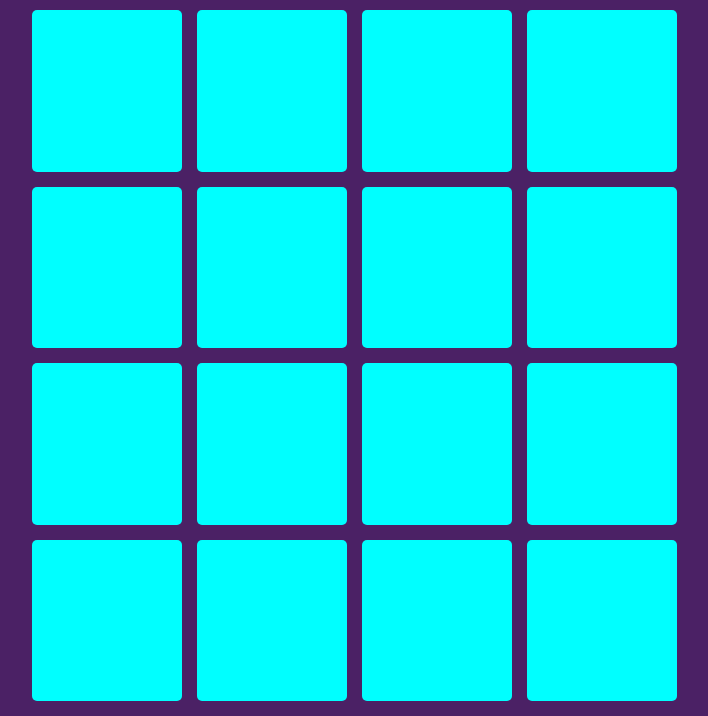
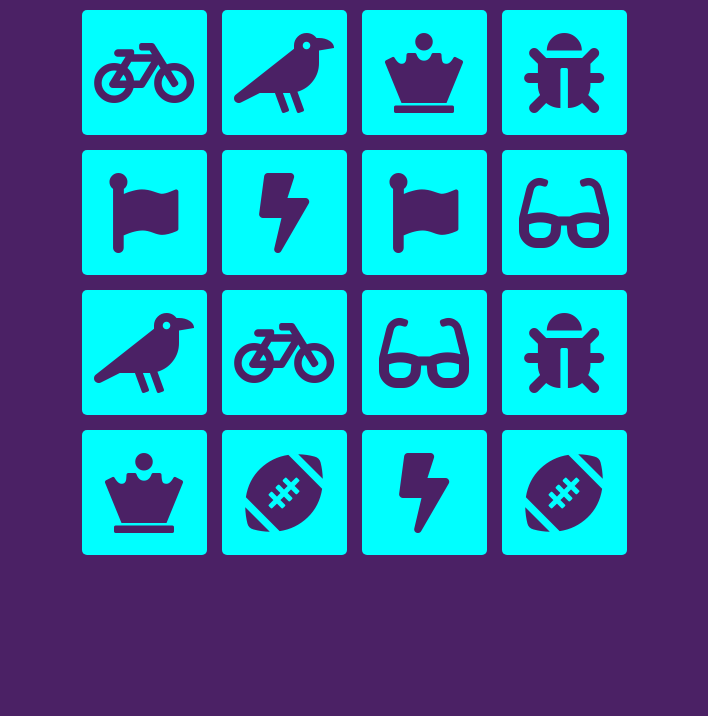
Before and after one commit to MISStexOURIAN/memory-game, a plain HTML site: page index.html in a window 1280 px wide. Shown: the part 84-800 px from the top of the page, without its empty margins (286-994 px from the left). Drawn offline with Linux system fonts and the light colour scheme.

Commit message:
Used FontAwesome to place matching icons on playing cards.

```diff
--- a/index.html
+++ b/index.html
@@ -17,22 +17,22 @@
     <body>
         <header><h1>Memory Game</h1></header>
         <section class="game-container">
-            <div class="card"></div>
-            <div class="card"></div>
-            <div class="card"></div>
-            <div class="card"></div>
-            <div class="card"></div>
-            <div class="card"></div>
-            <div class="card"></div>
-            <div class="card"></div>
-            <div class="card"></div>
-            <div class="card"></div>
-            <div class="card"></div>
-            <div class="card"></div>
-            <div class="card"></div>
-            <div class="card"></div>
-            <div class="card"></div>
-            <div class="card"></div>
+            <div class="card"><i class="fas fa-bicycle"></i></div>
+            <div class="card"><i class="fas fa-crow"></i></div>
+            <div class="card"><i class="fas fa-chess-queen"></i></div>
+            <div class="card"><i class="fas fa-bug"></i></div>
+            <div class="card"><i class="fab fa-font-awesome-flag"></i></div>
+            <div class="card"><i class="fas fa-bolt"></i></div>
+            <div class="card"><i class="fab fa-font-awesome-flag"></i></div>
+            <div class="card"><i class="fas fa-glasses"></i></div>
+            <div class="card"><i class="fas fa-crow"></i></div>
+            <div class="card"><i class="fas fa-bicycle"></i></div>
+            <div class="card"><i class="fas fa-glasses"></i></div>
+            <div class="card"><i class="fas fa-bug"></i></div>
+            <div class="card"><i class="fas fa-chess-queen"></i></div>
+            <div class="card"><i class="fas fa-football-ball"></i></div>
+            <div class="card"><i class="fas fa-bolt"></i></div>
+            <div class="card"><i class="fas fa-football-ball"></i></div>
         </section>
 
 
--- a/stylesheet/style.css
+++ b/stylesheet/style.css
@@ -43,8 +43,8 @@ header h1 {
 .game-container {
     height: 88%;
     display: grid;
-    grid-template-columns: repeat(4, 150px);
-    grid-template-rows: repeat (4, 150px);
+    grid-template-columns: repeat(4, 125px);
+    grid-template-rows: repeat(4, 125px);
     grid-gap: 15px;
     justify-self: center;
     align-self: center;
@@ -56,6 +56,18 @@ header h1 {
     border-radius: 5px;
     -webkit-transition: all .2s ease-in-out;
     transition: all .2s ease-in-out;
+    display: -webkit-box;
+    display: -ms-flexbox;
+    display: flex;
+    -webkit-box-align: center;
+        -ms-flex-align: center;
+            align-items: center;
+    -webkit-box-pack: center;
+        -ms-flex-pack: center;
+            justify-content: center;
+    font-size: 5rem;
+    height: 125px;
+    width: 125px;
 }
 
 /* thanks to CSS-Tricks for the hover effect! */
@@ -63,3 +75,7 @@ header h1 {
     -webkit-transform: scale(1.1);
             transform: scale(1.1);
 }
+
+i {
+    color: #4B2165;
+}
```
